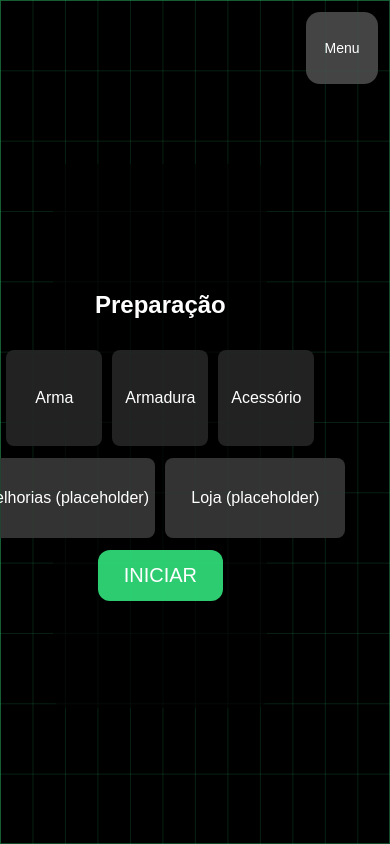
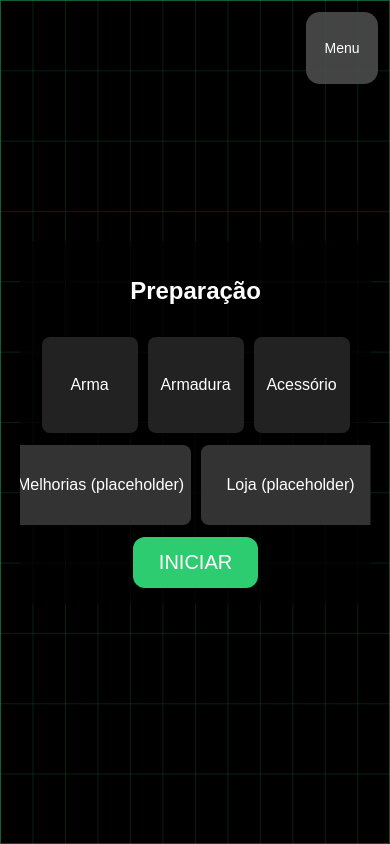
Before and after one commit to klenivingeri/rpg2d, a React (Vite) app: page / in a window 390 px wide. Built offline with nearby package versions, Linux system fonts and the light colour scheme.

Commit message:
fix: play automatico

```diff
--- a/src/game/scenes/Preloader.js
+++ b/src/game/scenes/Preloader.js
@@ -41,7 +41,8 @@ export class Preloader extends Scene
         //  When all the assets have loaded, it's often worth creating global objects here that the rest of the game can use.
         //  For example, you can define global animations here, so we can use them in other scenes.
 
-        // Após carregar, inicia o Game diretamente (MainMenu removido)
-        this.scene.start('Game');
+        // Após carregar, NÃO iniciar o Game automaticamente.
+        // O controle de início do jogo é feito pela UI React (botão INICIAR).
+        // Se necessário, poderíamos emitir um evento via EventBus aqui para sinalizar que o preloader terminou.
     }
 }
--- a/src/main.jsx
+++ b/src/main.jsx
@@ -2,8 +2,17 @@ import React from 'react';
 import ReactDOM from 'react-dom/client';
 import App from './App.jsx';
 
+// Ajuste para corrigir problemas de 100vh em mobile browsers
+function setVh() {
+    try {
+        document.documentElement.style.setProperty('--vh', `${window.innerHeight * 0.01}px`);
+    } catch (e) { /* ignore */ }
+}
+setVh();
+window.addEventListener('resize', setVh);
+
 ReactDOM.createRoot(document.getElementById('root')).render(
-    <React.StrictMode>
-        <App />
-    </React.StrictMode>,
+        <React.StrictMode>
+                <App />
+        </React.StrictMode>,
 )
--- a/src/ui/GameInterface.css
+++ b/src/ui/GameInterface.css
@@ -52,8 +52,17 @@
 
 /* Init panel centered */
 .gi-init{
+  /* fallback grid placement (kept for compatibility) */
   grid-column: 3 / span 8;
   grid-row: 3 / span 8;
+  /* tornar o painel absolutamente centrado para garantir alinhamento
+     consistente em diferentes viewports/scrollbars */
+  position: absolute;
+  left: 50%;
+  top: 50%;
+  transform: translate(-50%, -50%);
+  max-width: min(720px, 90vw);
+  width: auto;
   background: rgba(0,0,0,0.7);
   color:#fff;
   border-radius:12px;
@@ -63,6 +72,7 @@
   gap:12px;
   align-items:center;
   justify-content:center;
+  z-index: 10001;
 }
 
 .gi-equip-slots{display:flex;gap:10px}
@@ -111,6 +121,22 @@
   .gi-start{font-size:20px;padding:14px 26px}
 }
 
+/* Ajustes específicos para mobile/tablet para garantir que o painel init
+   fique centralizado e rolável quando o teclado virtual estiver presente */
+@media (max-width:800px){
+  .gi-init{
+    position: fixed;
+    left: 50%;
+    top: 50%;
+    transform: translate(-50%,-50%);
+    width: min(96vw, 720px);
+    max-height: calc(100vh - 80px);
+    overflow: auto;
+    padding: 16px;
+    box-sizing: border-box;
+  }
+}
+
 /* Loader overlay */
 .gi-loading-overlay{
   position:fixed;
```
